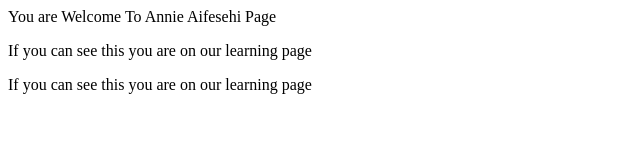
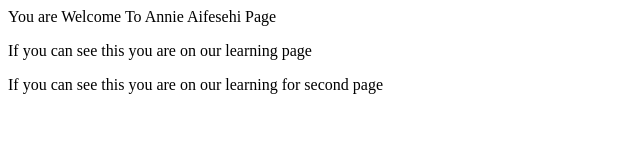
Before and after one commit to AnnieAifesehi/project1, a plain HTML site: page index.html in a window 1280 px wide. Shown: the full height of the page, 0-640 px from the left. Drawn offline with Linux system fonts and the light colour scheme.

Commit message:
Update index.html
added second line

```diff
--- a/index.html
+++ b/index.html
@@ -7,7 +7,7 @@
 	<body>
 		  <hi> You are Welcome To Annie Aifesehi Page </hi>
 		  <p> If you can see this you are on our learning page </p>
-		  <p> If you can see this you are on our learning page </p>
+		  <p> If you can see this you are on our learning for second page </p>
 
 
             </body>
```
